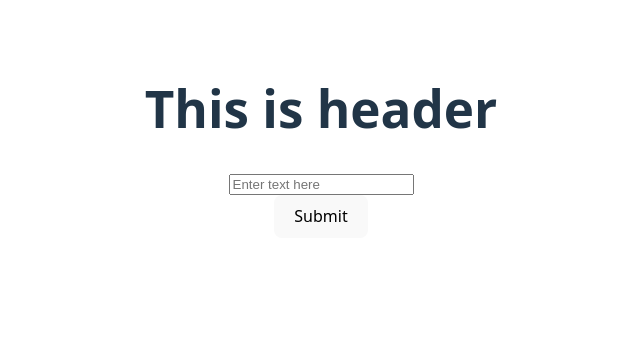
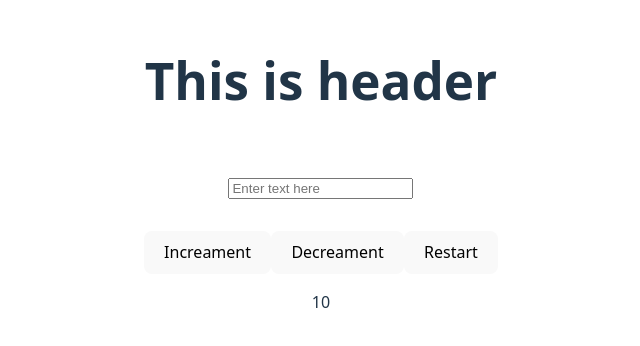
Before and after one commit to Bilol03/react-first-lesson, a React (Vite) app: page / in a window 1280 px wide. Shown: the part 258-604 px from the top of the page, without its empty margins (319-959 px from the left). Built offline with nearby package versions, Linux system fonts and the light colour scheme.

Commit message:
class based components

```diff
--- /dev/null
+++ b/src/components/button/button.css
@@ -0,0 +1,3 @@
+div {
+    padding-top: 2rem;
+}
--- a/src/components/button/button.tsx
+++ b/src/components/button/button.tsx
@@ -1,5 +1,44 @@
-export function Button() {
-    return <div>
-        <button>Submit</button>
-    </div>
+import { Component } from 'react'
+import './button.css'
+
+// export function Button() {
+//     return <div>
+//         <button >Submit</button>
+//         <p>0</p>
+//     </div>
+// }
+
+export class Button extends Component {
+	constructor(props: any) {
+		super(props)
+		this.state = {
+			counter: 10,
+		}
+	}
+
+    increaseBtn = () => {
+        this.setState(prevState => ({
+            counter: prevState.counter += 1
+        }))
+    }
+    decreaseBtn = () => {
+        this.setState(prevState => ({
+            counter: prevState.counter > 0 ? prevState.counter -= 1 : 0
+        }))
+    }
+    restartBtn = () => {
+        this.setState(prevState => ({
+            counter: 0
+        }))
+    }
+	render() {
+		return (
+			<div>
+				<button  onClick={this.increaseBtn}>Increament</button>
+				<button onClick={this.decreaseBtn}>Decreament</button>
+				<button onClick={this.restartBtn}>Restart</button>
+				<p>{this.state.counter}</p>
+			</div>
+		)
+	}
 }
```
